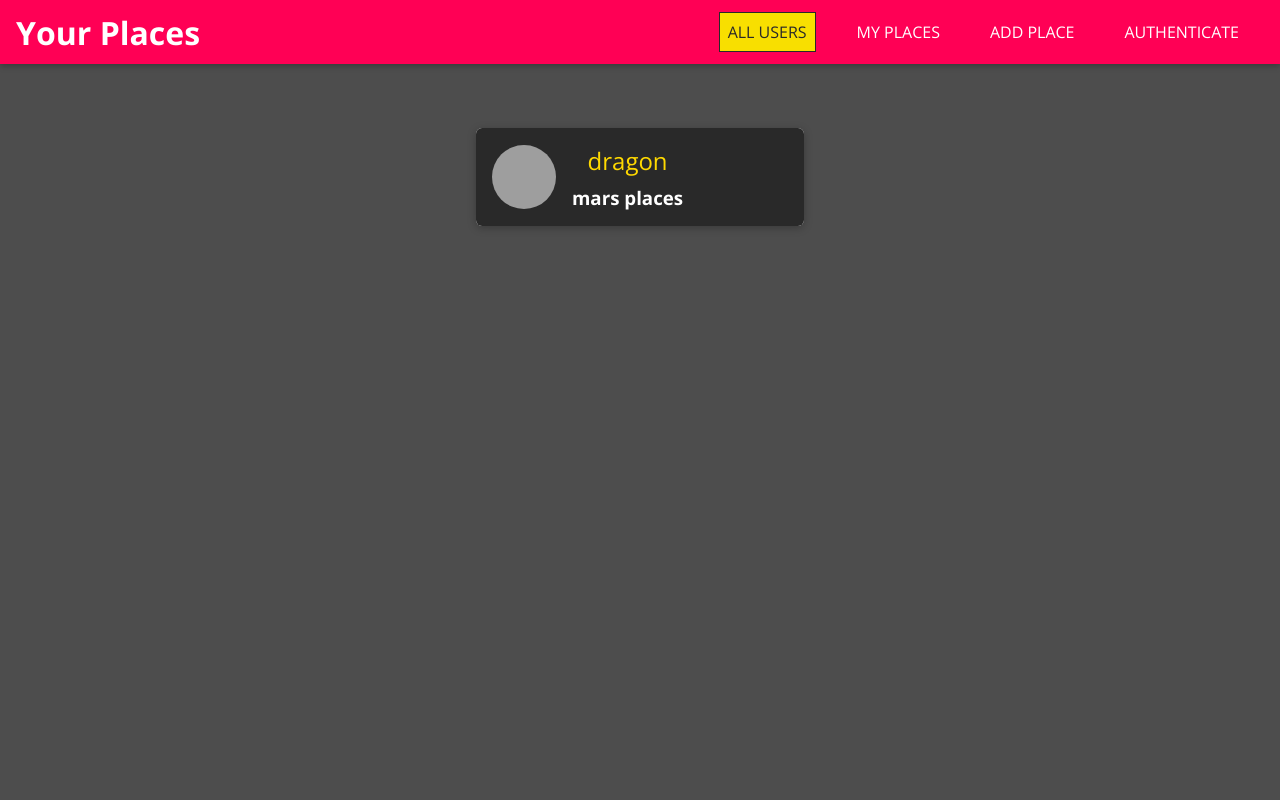
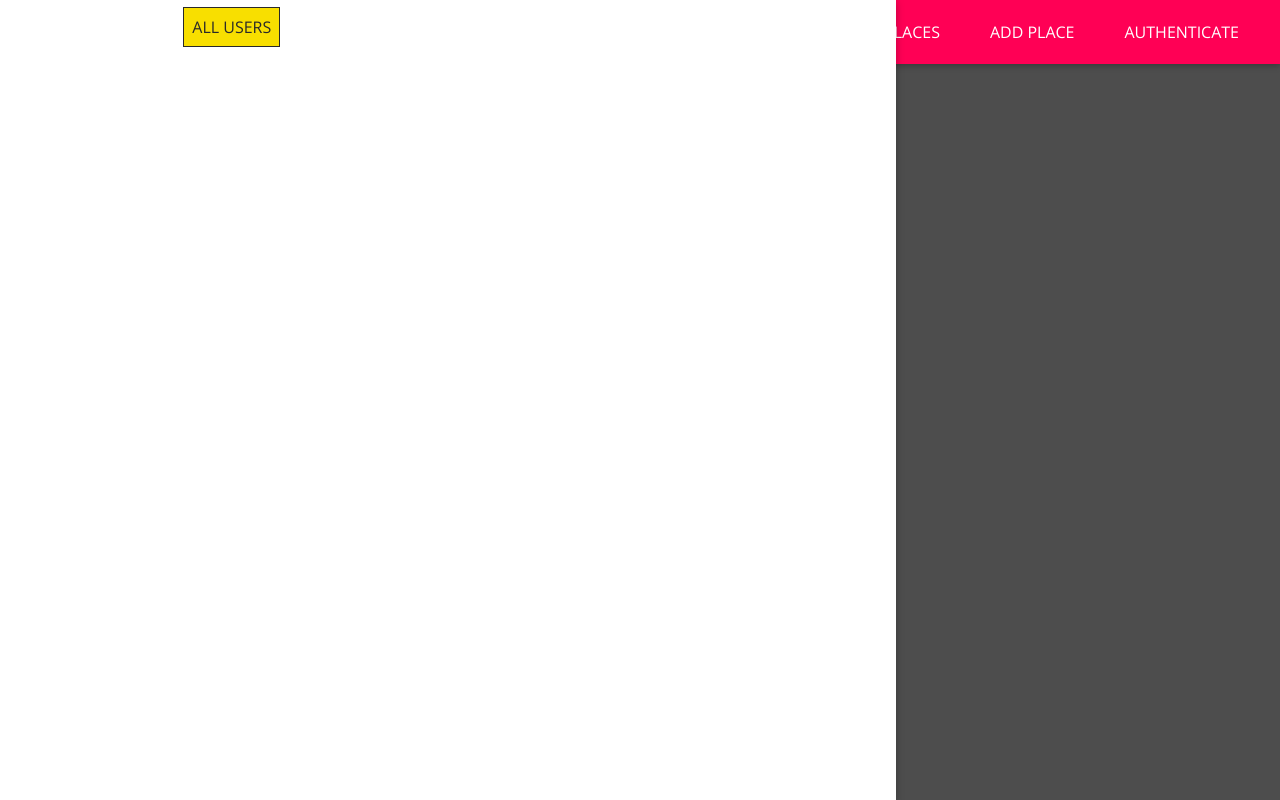
Before and after one commit to Satria-WS/SPA, a React (Vite) app: page / in a window 1280 px wide. Built offline with nearby package versions, Linux system fonts and the light colour scheme; grey boxes are pictures that could not be loaded.

Commit message:
add sidrawer

```diff
--- a/src/shared/components/Navigation/Css/NavLinks.css
+++ b/src/shared/components/Navigation/Css/NavLinks.css
@@ -79,6 +79,6 @@
 
 @media (min-width : 0px) and (max-width: 767px) {
   .nav-links {
- display: none;
+ /* display: none; */
   }
 }
--- a/src/shared/components/Navigation/Css/SideDrawer.css
+++ b/src/shared/components/Navigation/Css/SideDrawer.css
@@ -0,0 +1,11 @@
+.side-drawer {
+  position: fixed;
+  left: 0;
+  top: 0;
+  z-index: 100;
+  height: 100vh;
+  width: 70%;
+  background: white;
+  box-shadow: 0 2px 8px rgba(0, 0, 0, 0.26);
+
+}
--- a/src/shared/components/Navigation/MainNavigation.jsx
+++ b/src/shared/components/Navigation/MainNavigation.jsx
@@ -1,22 +1,32 @@
-import "./Css/MainNavgation.css"
+
+import React from "react"
+import "./Css/MainNavgation.css";
 import MainHeader from "./MainHeader";
 import { Link } from "react-router-dom";
-import NavLinks from "./NavLinks"
+import NavLinks from "./NavLinks";
+import SideDrawer from "./SideDrawer";
 const MainNavigation = () => {
   return (
+    <React.Fragment>
+      <SideDrawer>
+        <nav className="main-navigation__drawer-nav">
+          <NavLinks />
+        </nav>
+      </SideDrawer>
       <MainHeader>
         <button className="main-navigation__menu-btn">
           <span />
           <span />
-        <span/>
+          <span />
         </button>
         <h1 className="main-navigation__title">
           <Link to="/">Your Places</Link>
         </h1>
-      <nav>
-        <NavLinks/>
+        <nav className="main-navigation__header-nav">
+          <NavLinks />
         </nav>
       </MainHeader>
-  )
-}
-export default MainNavigation
+    </React.Fragment>
+  );
+};
+export default MainNavigation;
--- a/src/shared/components/Navigation/SideDrawer.jsx
+++ b/src/shared/components/Navigation/SideDrawer.jsx
@@ -1,9 +1,9 @@
 import "./Css/SideDrawer.css"
 
 
-const SideDrawer = () => {
+const SideDrawer = ({children}) => {
   return (
-    <div>SideDrawer</div>
+    <aside className="side-drawer">{children}</aside>
   )
 }
 export default SideDrawer
```
Lines whose indentation alone changed are shown as unchanged.
